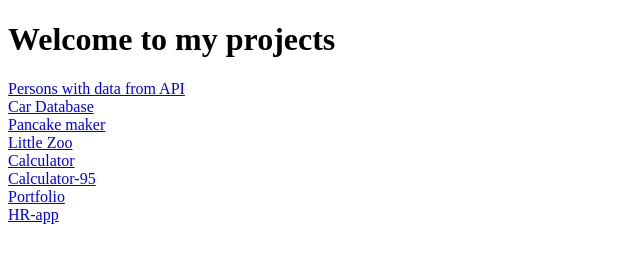
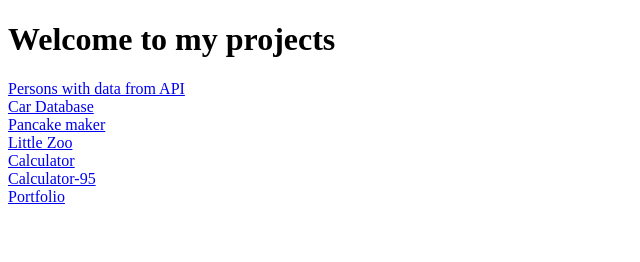
Before and after one commit to futuandrei/futuandrei.github.io, a plain HTML site: page index.html in a window 1280 px wide. Shown: the full height of the page, 0-640 px from the left. Drawn offline with Linux system fonts and the light colour scheme.

Commit message:
index.html

```diff
--- a/index.html
+++ b/index.html
@@ -18,6 +18,6 @@
     ><br />
     <a href="projects/portfolio/" target="_blank">Portfolio</a><br />
     <!-- <a href="./hr-app/" target="_blank">HR-app</a> -->
-    <a href="http://localhost:5174/" target="_blank">HR-app</a>
+    <!-- <a href="http://localhost:5174/" target="_blank">HR-app</a> -->
   </body>
 </html>
```
